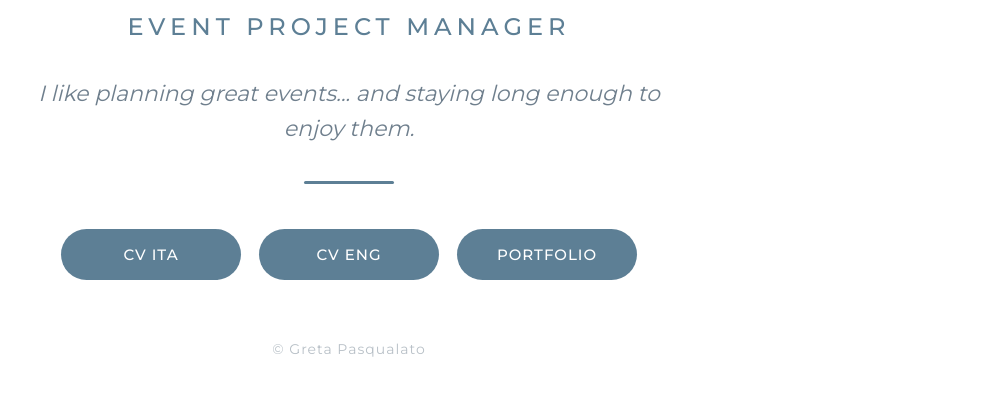
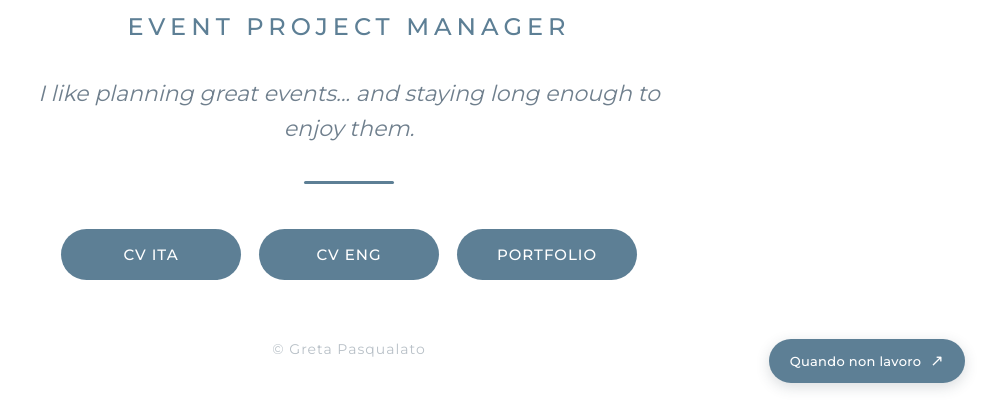
Before and after one commit to GretaP1997/gretap1997.github.io, a plain HTML site: page index.html in a window 1280 px wide. Shown: the part 393-800 px from the top of the page, without its empty margins (291-1280 px from the left). Drawn offline with Linux system fonts and the light colour scheme.

Commit message:
Update index.html

```diff
--- a/index.html
+++ b/index.html
@@ -123,6 +123,44 @@
             letter-spacing: 1px;
         }
 
+        /* Pulsante fisso: sito viaggi */
+
+        .travel-button {
+            position: fixed;
+            right: 24px;
+            bottom: 24px;
+            z-index: 1000;
+            display: inline-flex;
+            align-items: center;
+            gap: 9px;
+            background: #5d7f95;
+            color: white;
+            text-decoration: none;
+            padding: 14px 21px;
+            border-radius: 30px;
+            font-size: 13px;
+            font-weight: 500;
+            letter-spacing: .3px;
+            box-shadow: 0 4px 14px rgba(47, 59, 74, .18);
+            transition: all .25s ease;
+        }
+
+        .travel-button:hover {
+            background: #415d72;
+            transform: translateY(-3px);
+            box-shadow: 0 7px 18px rgba(47, 59, 74, .23);
+        }
+
+        .travel-button:focus-visible {
+            outline: 3px solid #2f3b4a;
+            outline-offset: 4px;
+        }
+
+        .travel-arrow {
+            font-size: 16px;
+            line-height: 1;
+        }
+
         @media (max-width: 768px) {
             .photo {
                 width: 150px;
@@ -150,6 +188,13 @@
             .button {
                 width: 220px;
             }
+
+            .travel-button {
+                right: 14px;
+                bottom: 14px;
+                padding: 12px 16px;
+                font-size: 11px;
+            }
         }
     </style>
 
@@ -157,7 +202,7 @@
 
 <body>
 
-    <div class="container">
+    <main class="container">
 
         <img src="profile.JPG" alt="Greta Pasqualato" class="photo">
 
@@ -202,7 +247,20 @@
             © Greta Pasqualato
         </footer>
 
-    </div>
+    </main>
+
+    <!-- Collegamento al sito viaggi -->
+
+    <a
+        class="travel-button"
+        href="https://gretagoesaround.github.io/"
+        target="_blank"
+        rel="noopener noreferrer"
+        aria-label="Quando non lavoro: visita il mio sito di viaggi"
+    >
+        Quando non lavoro
+        <span class="travel-arrow">↗</span>
+    </a>
 
 </body>
 
```
